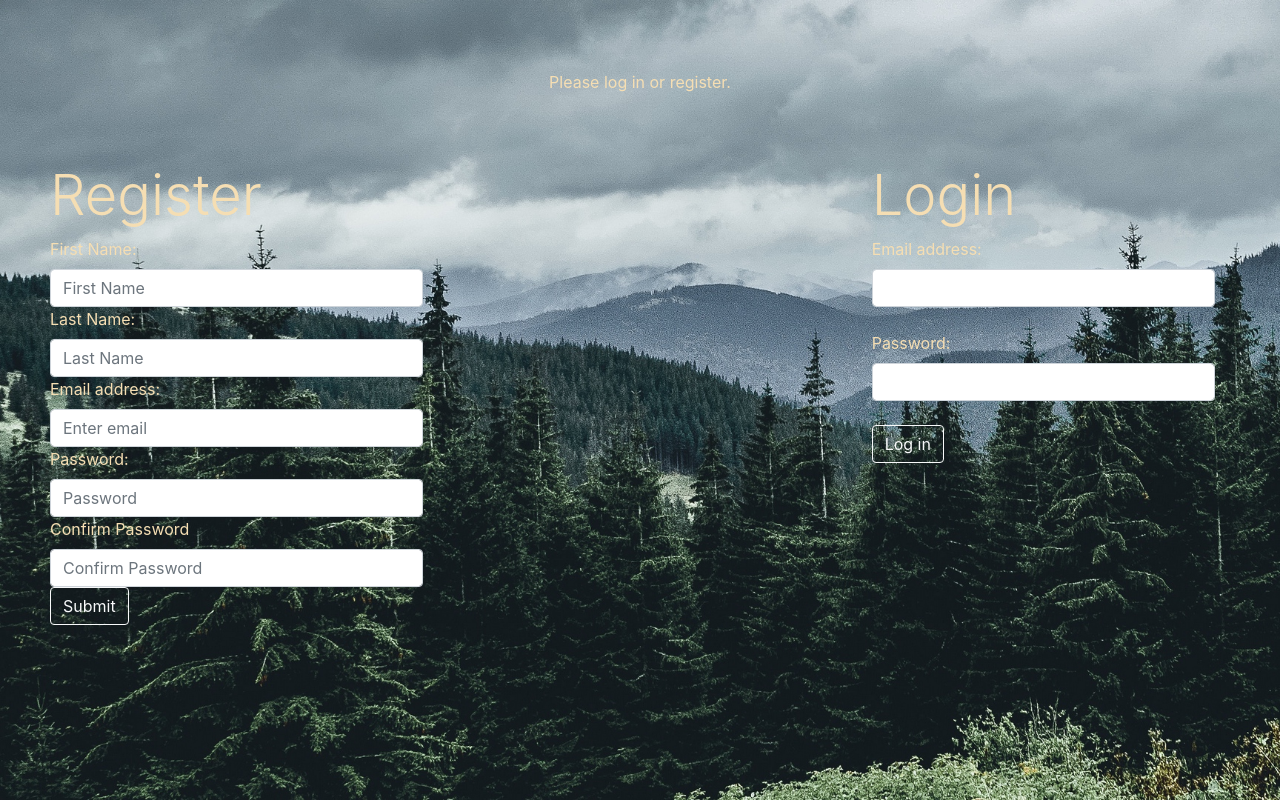
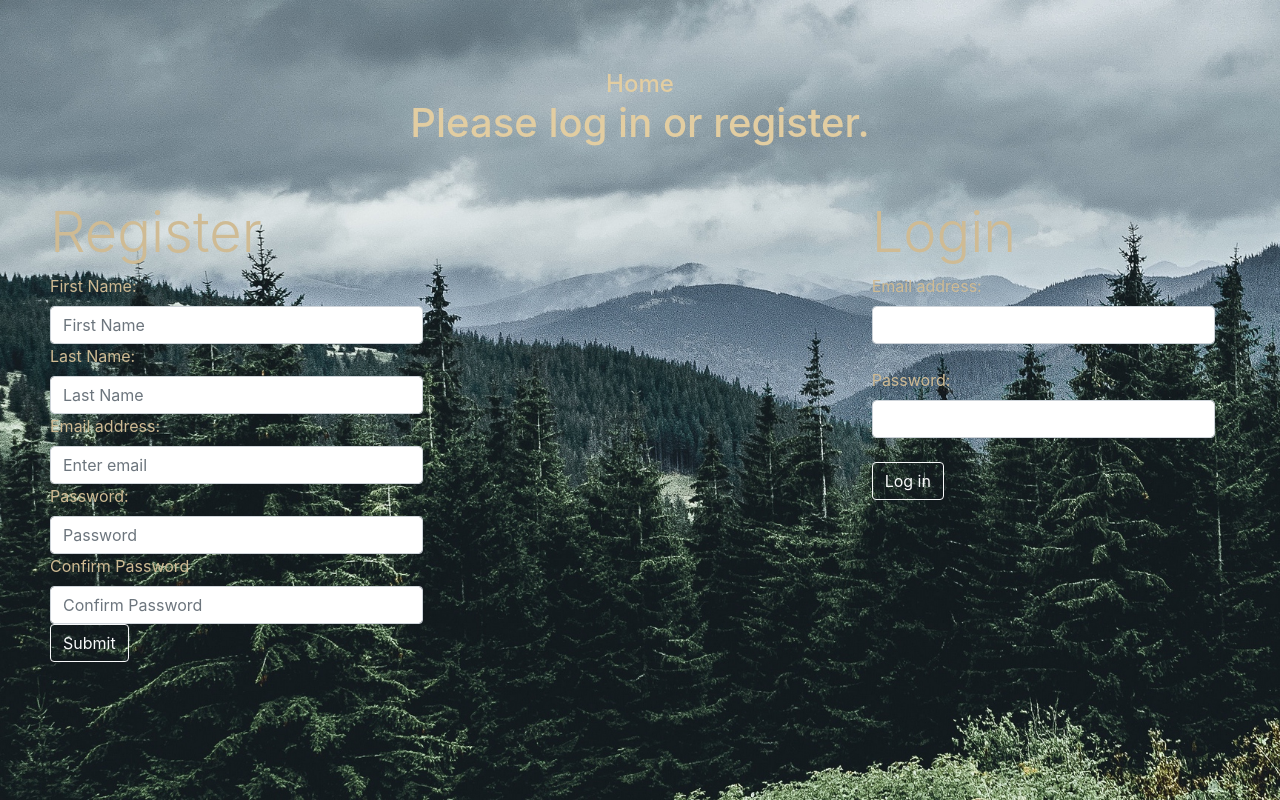
Before and after one commit to Enrique-ibarra1/on_the_trail, a Django app: page /login_registration/ in a window 1280 px wide. Run offline with Django 3.2, Linux system fonts and the light colour scheme; some libraries are stand-ins or nearby versions.

Commit message:
more visual changes

```diff
--- a/login_app/templates/login.html
+++ b/login_app/templates/login.html
@@ -14,8 +14,9 @@
 <body>
     <div id="main">
         <div class="jumbotron text-center" style="width: 100%">
-            <h1></h1>
-            <p>Please log in or register.</p>
+            <a href="/" style="color: inherit;"><h4>Home</h4></a>
+            <h1>Please log in or register.</h1>
+
         </div>
 
         <div id="container">
--- a/on_the_trail/templates/home.html
+++ b/on_the_trail/templates/home.html
@@ -18,14 +18,17 @@
     <div id="main" class="front-page">
         <nav class="navbar navbar-expand-sm bg-light navbar-light">
             <ul class="navbar-nav">
+                {% if not request.session.user_id %}
                 <li class="nav-item active">
                     <a class="nav-link" href="/login_registration">Log in and Registration</a>
                 </li>
+                {%endif%}
                 <li class="nav-item">
                     <a class="nav-link" href="#">About us</a>
                 </li>
                 {% if request.session.user_id %}
-                <li><p>Hello {{request.session.first_name}}</p></li>
+                <li><p style="margin: 8px 10px 8px 20px;">Hello {{request.session.first_name}}</p></li>
+                <li><a href="/login_registration/user/logout" style="margin: 8px 10px 8px 20px; color: inherit;">Logout</a></li>
                 {% endif %}
             </ul>
         </nav>
--- a/static/css/style.css
+++ b/static/css/style.css
@@ -13,7 +13,7 @@ body{
 .jumbotron{
     width: 50%;
     height: 20%;
-    color: wheat;
+    color: rgb(226, 205, 161);
     background: transparent;
     padding: 20px;
 
@@ -34,5 +34,5 @@ body{
 }
 
 .col-sm-4{
-    color: wheat;
+    color: rgb(207, 187, 148);
 }
```
Also changed, not shown: db.sqlite3.
